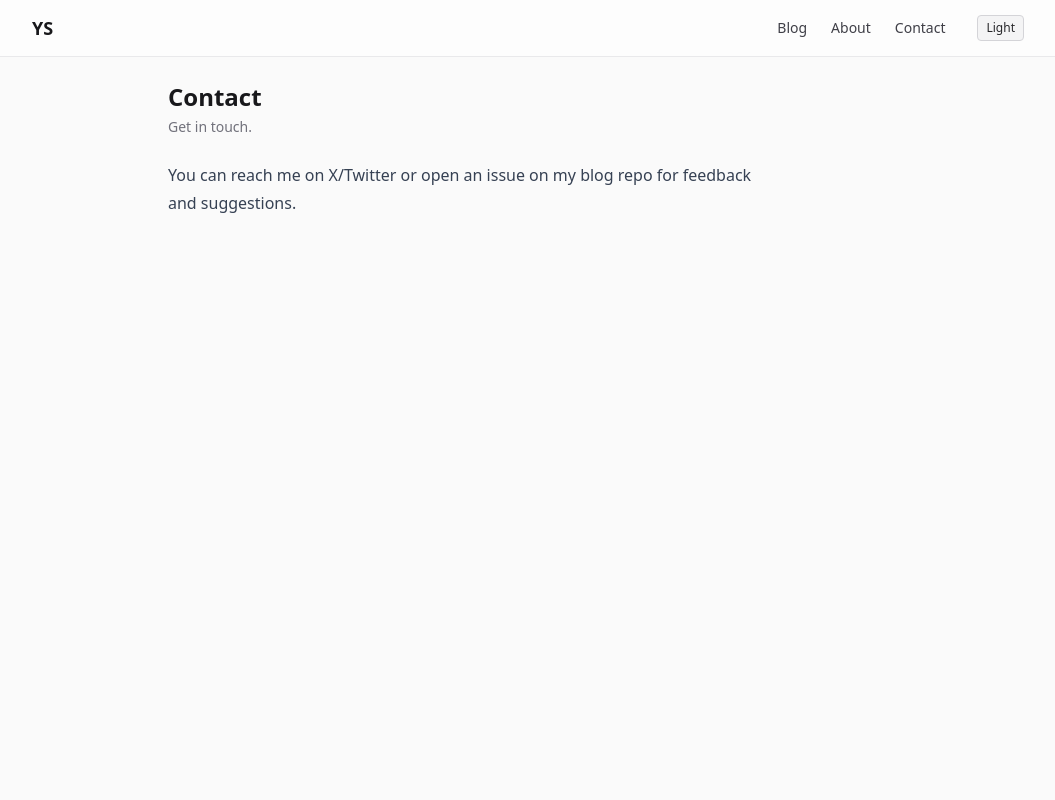
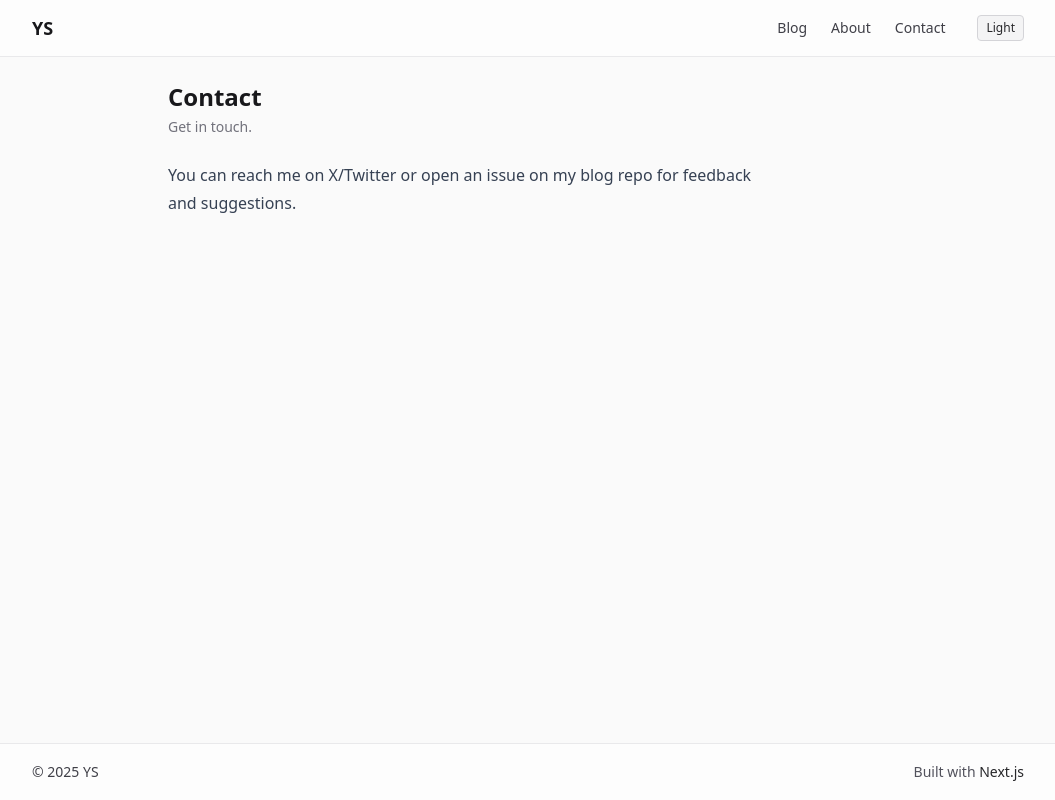
Before and after one commit to yadneshSalvi/yadnesh-personal-blog, a Next.js app: page /contact in a window 1280 px wide. Shown: the whole page, without its empty margins (112-1167 px from the left). Built offline with nearby package versions, Linux system fonts and the light colour scheme.

Commit message:
added footer

```diff
--- a/src/app/layout.tsx
+++ b/src/app/layout.tsx
@@ -3,6 +3,7 @@ import { Geist, Geist_Mono } from "next/font/google";
 import "./globals.css";
 import ThemeProvider from "@/components/ThemeProvider";
 import Header from "@/components/Header";
+import Footer from "@/components/Footer";
 
 const geistSans = Geist({
   variable: "--font-geist-sans",
@@ -28,8 +29,13 @@ export default function RootLayout({
     <html lang="en" suppressHydrationWarning>
       <body className={`${geistSans.variable} ${geistMono.variable} antialiased`}>
         <ThemeProvider>
-          <Header />
-          {children}
+          <div className="flex min-h-screen flex-col">
+            <Header />
+            <div className="flex-1">
+              {children}
+            </div>
+            <Footer />
+          </div>
         </ThemeProvider>
       </body>
     </html>
--- /dev/null
+++ b/src/components/Footer.tsx
@@ -0,0 +1,21 @@
+export default function Footer() {
+  const year = new Date().getFullYear();
+  return (
+    <footer className="border-t border-zinc-200/80 bg-white/70 backdrop-blur supports-[backdrop-filter]:bg-white/50 dark:border-zinc-800/80 dark:bg-zinc-950/70 dark:supports-[backdrop-filter]:bg-zinc-950/50">
+      <div className="mx-auto flex h-14 max-w-5xl items-center justify-between px-4 text-sm">
+        <span className="text-zinc-700 dark:text-zinc-300">© {year} YS</span>
+        <span className="text-zinc-600 dark:text-zinc-400">
+          Built with {" "}
+          <a
+            href="https://nextjs.org"
+            target="_blank"
+            rel="noopener noreferrer"
+            className="font-medium text-zinc-800 hover:underline dark:text-zinc-200"
+          >
+            Next.js
+          </a>
+        </span>
+      </div>
+    </footer>
+  );
+}
```
